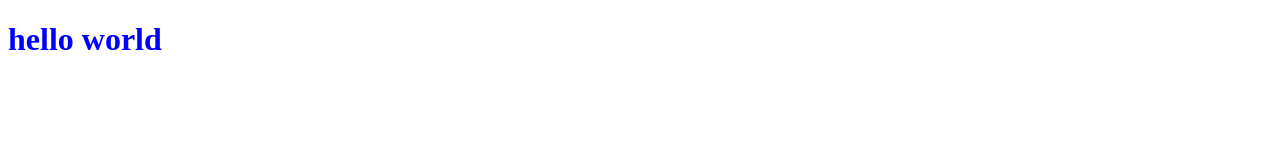
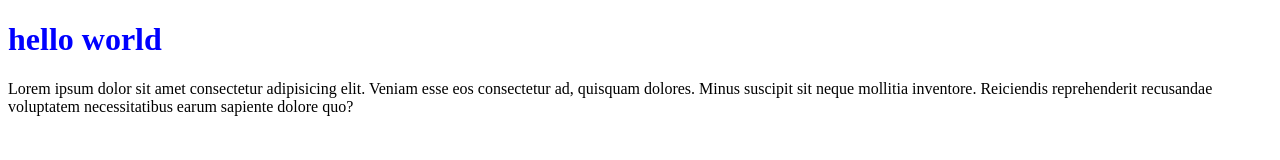
Before and after one commit to tayyba-tahira/hello-world, a website: page index.html in a window 1280 px wide. Drawn offline with Linux system fonts and the light colour scheme.

Commit message:
update files

```diff
--- a/index.html
+++ b/index.html
@@ -8,5 +8,6 @@
 </head>
 <body>
     <h1>hello world</h1>
+    <p>Lorem ipsum dolor sit amet consectetur adipisicing elit. Veniam esse eos consectetur ad, quisquam dolores. Minus suscipit sit neque mollitia inventore. Reiciendis reprehenderit recusandae voluptatem necessitatibus earum sapiente dolore quo?</p>
 </body>
 </html>
```
